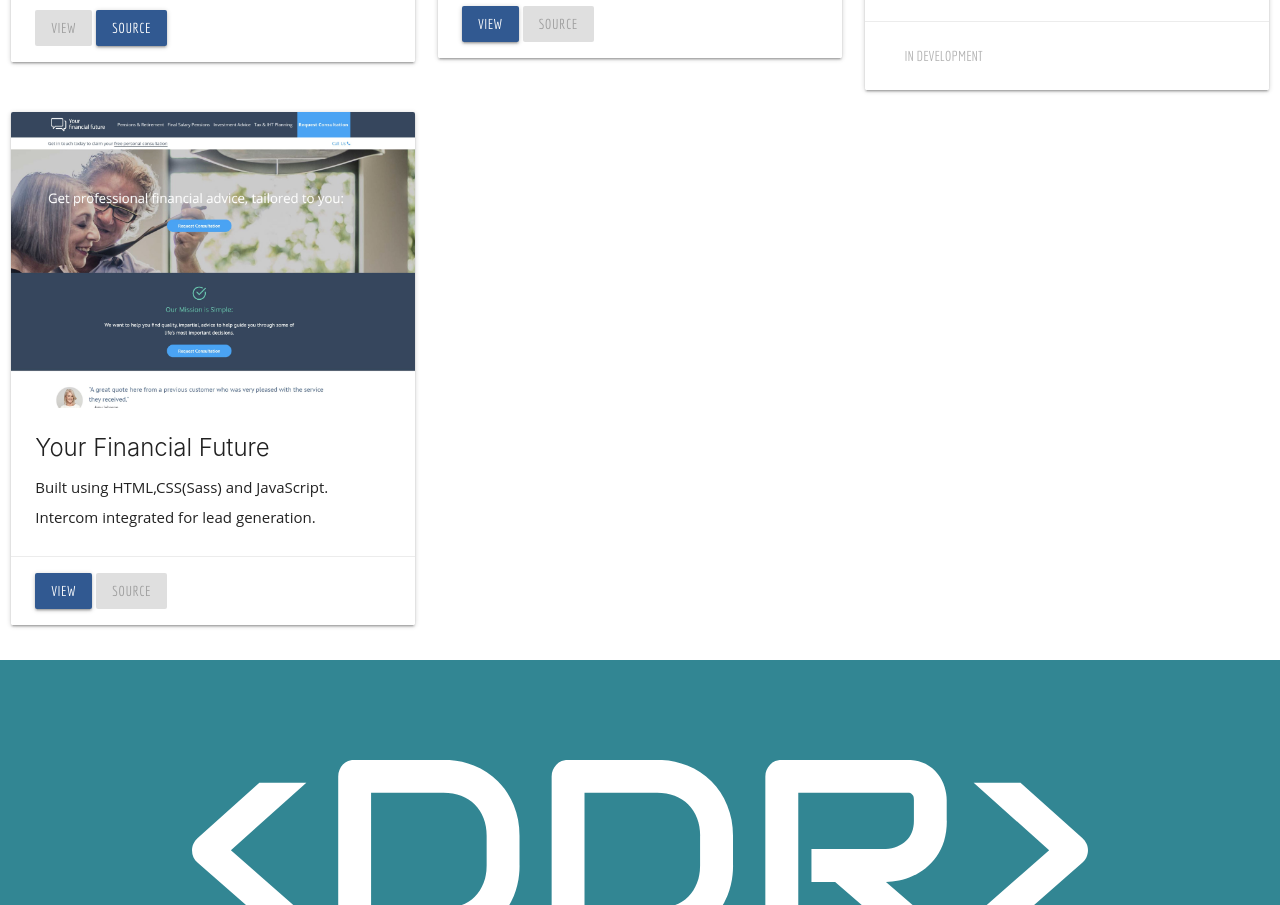
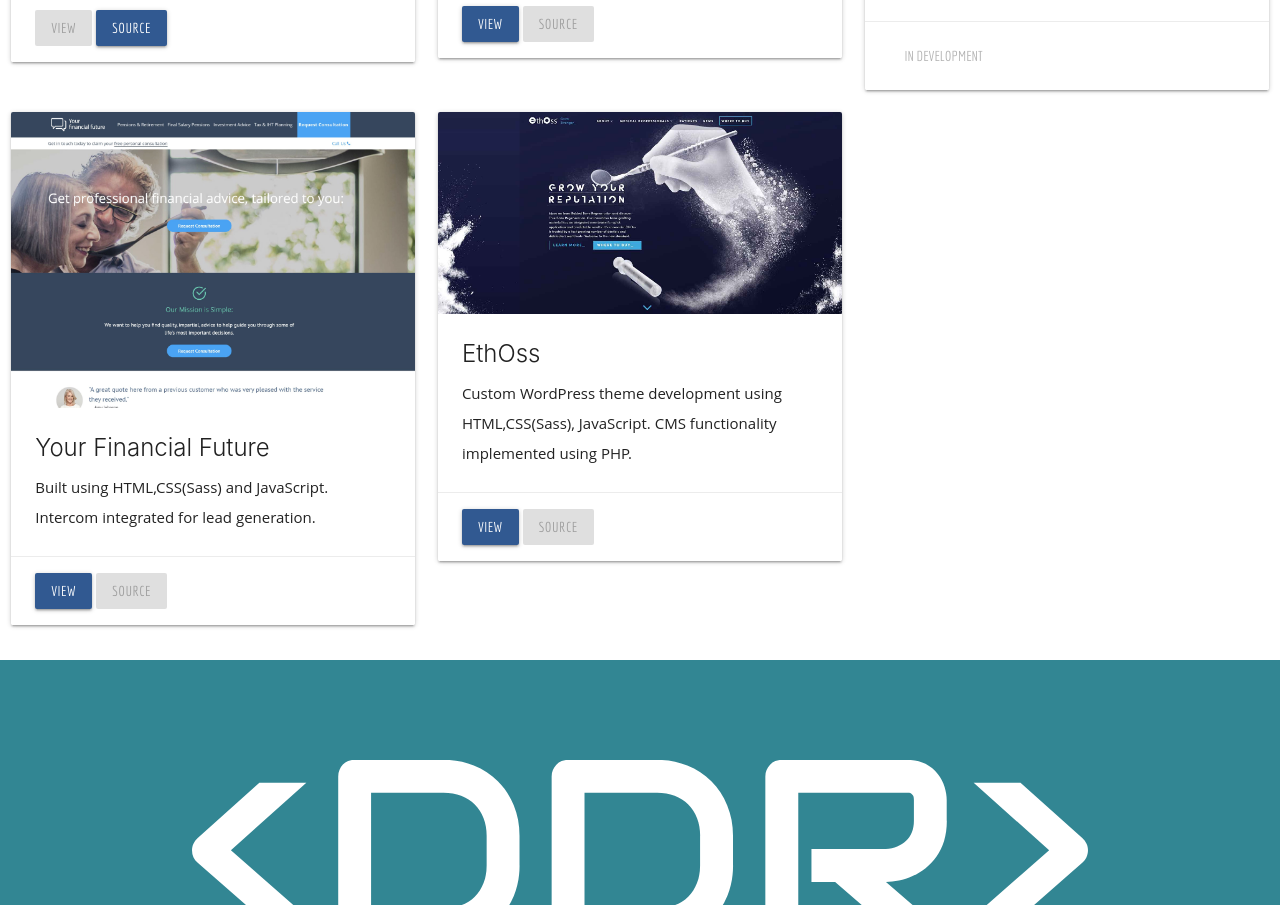
Before and after one commit to ReaIIyBigShrimp/reaiiybigshrimp.github.io, a website: page index.html in a window 1280 px wide. Shown: the part 2428-3333 px from the top of the page. Drawn offline with nearby package versions, Linux system fonts and the light colour scheme.

Commit message:
EthOss project card added.

```diff
--- a/index.html
+++ b/index.html
@@ -247,6 +247,21 @@
                 </div>
             </div>
         </div>
+        <div class="col s12 m6 l4">
+            <div class="card hoverable">
+                <div class="card-image">
+                    <img src="assets/images/ethoss.jpg">
+                </div>
+                <div class="card-content">
+                    <span class="card-title">EthOss</span>
+                    <p>Custom WordPress theme development using HTML,CSS(Sass), JavaScript. CMS functionality implemented using PHP.</p>
+                </div>
+                <div class="card-action">
+                    <a href="https://ethoss.dental/" class="waves-effect btn">View</a>
+                    <a class="waves-effect btn disabled">Source</a>
+                </div>
+            </div>
+        </div>
     </div>
     <div class="row colour-1">
         <div class="container" id="about">
```
Also changed, not shown: assets/images/ethoss.jpg (added).
